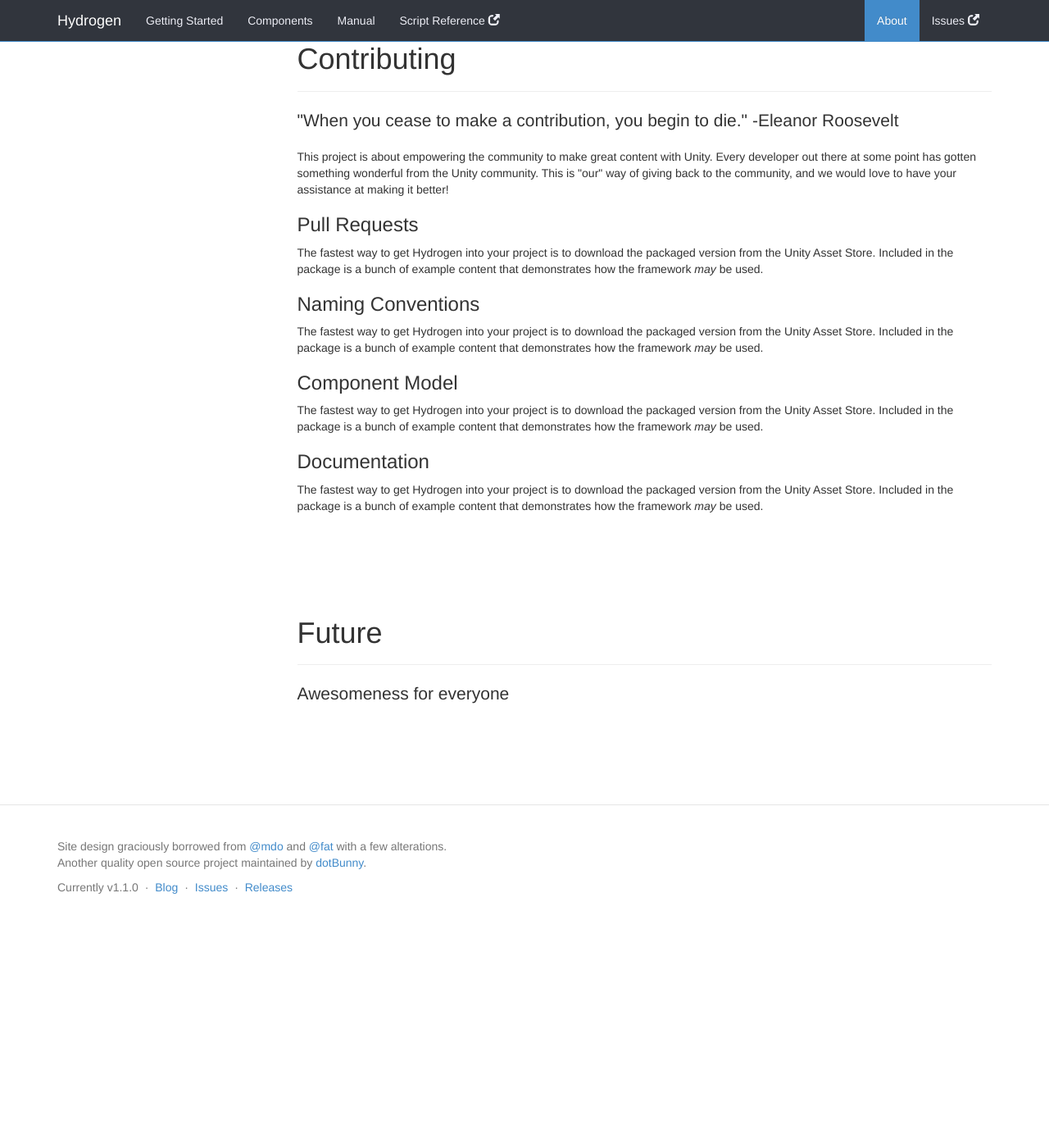
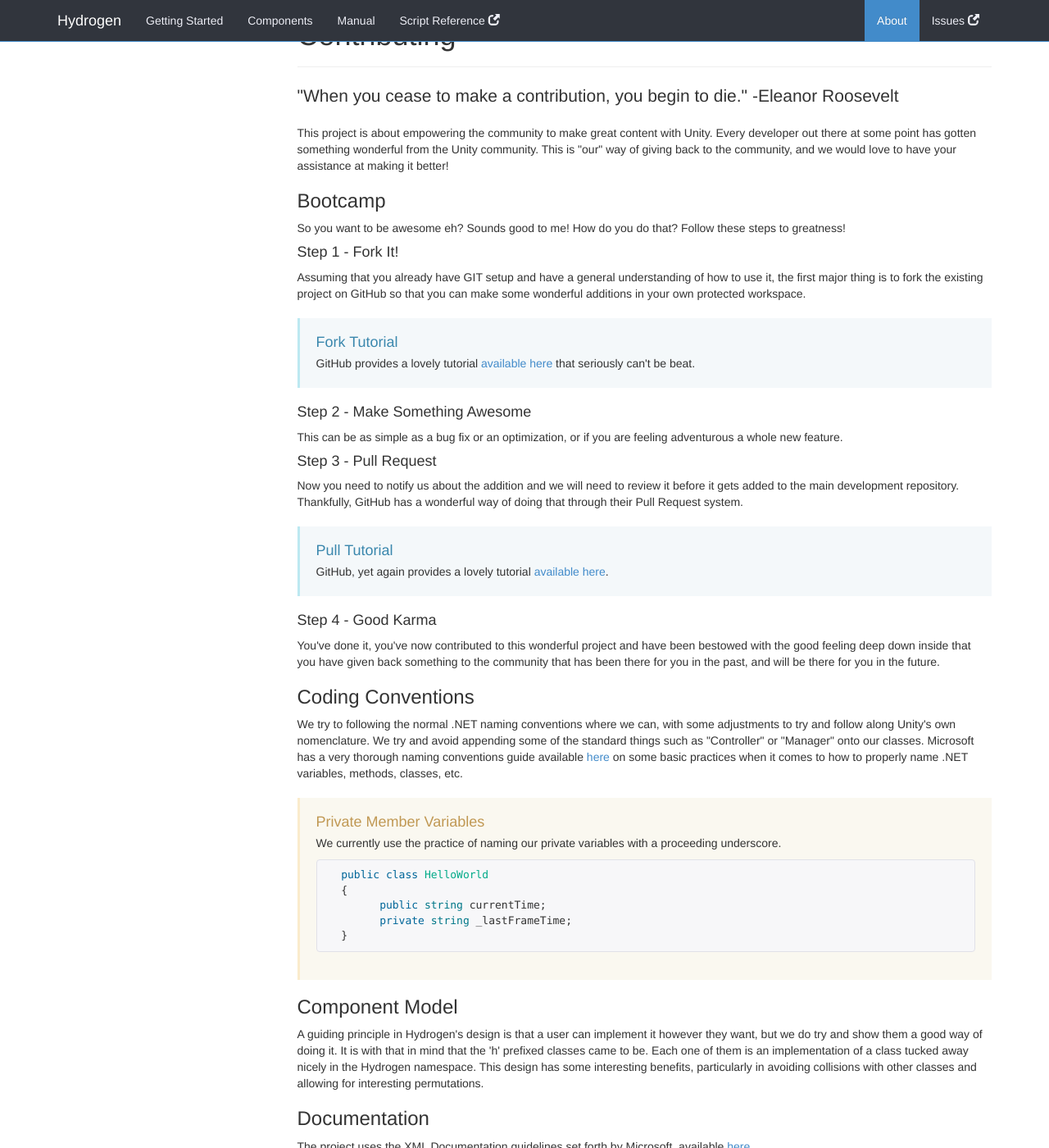
Before and after one commit to dotBunny/Hydrogen, a Jekyll site: the page built from about.html, in a window 1280 px wide and 1400 px high, scrolled down 1061 px. Shown: the whole window at 82% size. Built offline with Jekyll 4.4.1, drawn with Linux system fonts in a browser that asks for light colours; nearby versions of some CDN libraries; Markdown is read by kramdown in place of the engine named in the settings; comment, search, counter and statistics services are not loaded; before the commit the page ends 2193 px from its top, so only the background shows below that; some of the changed text lies outside the part shown.

Commit message:
Flushed out About page.

```diff
--- a/_config.yml
+++ b/_config.yml
@@ -15,7 +15,7 @@ exclude:          [".editorconfig", ".gitignore", "bower.json", "composer.json",
 port:             9001
 
 # Custom vars
-current_version:  1.1.0
+current_version:  1.1.1
 repo:             https://github.com/dotBunny/Hydrogen
 repo_releases:	  https://github.com/dotBunny/Hydrogen/releases
 repo_package:	  https://github.com/dotBunny/Hydrogen-Package
--- a/_includes/nav-about.html
+++ b/_includes/nav-about.html
@@ -7,8 +7,8 @@
 <li>
   <a href="#contributing">Contributing</a>
   <ul class="nav">
-  	<li><a href="#contributing-pull">Pull Requests</a></li>
-    <li><a href="#contributing-conventions">Naming Conventions</a></li>
+  	<li><a href="#contributing-bootcamp">Bootcamp</a></li>
+    <li><a href="#contributing-conventions">Coding Conventions</a></li>
     <li><a href="#contributing-component">Component Model</a></li>
     <li><a href="#contributing-documentation">Documentation</a></li>
   </ul>
--- a/_includes/nav-getting-started.html
+++ b/_includes/nav-getting-started.html
@@ -10,7 +10,6 @@
   <a href="#included">What's Included</a>
    <ul class="nav">
     <li><a href="#included-hydrogen">Hydrogen</a></li>
-    <li><a href="#included-package">Package Extras</a></li>
     <li><a href="#included-third-party">Third Party</a></li>
    </ul>
 </li>
--- a/_layouts/default.html
+++ b/_layouts/default.html
@@ -49,7 +49,7 @@
         <p>Site design graciously borrowed from <a href="http://twitter.com/mdo" target="_blank">@mdo</a> and <a href="http://twitter.com/fat" target="_blank">@fat</a> with a few alterations.</p>
         <p>Another quality open source project maintained by <a href="http://dotbunny.com"/>dotBunny</a>.</p>
         <ul class="footer-links">
-          <li>Currently v{{ site.current_version }}</li>
+          <li>Current v{{ site.current_version }}</li>
           <li class="muted">&middot;</li>
           <li><a href="{{ site.blog }}">Blog</a></li>
           <li class="muted">&middot;</li>
--- a/about.html
+++ b/about.html
@@ -24,7 +24,7 @@ base_url: "../"
   <div class="page-header">
     <h1 id="team">Core Team</h1>
   </div>
-  <p class="lead">Hydrogen is maintained by the founding team and a small group of invaluable core contributors.</p>
+  <p class="lead">Hydrogen is maintained by a small group of invaluable core contributors.</p>
   <div class="list-group bs-team">
     <div class="list-group-item">
       <iframe class="github-btn" src="http://ghbtns.com/github-btn.html?user=reapazor&amp;type=follow"></iframe>
@@ -53,18 +53,47 @@ base_url: "../"
   <p>This project is about empowering the community to make great content with Unity. Every developer out there at some point has gotten something wonderful from the Unity community. This is "our" way of giving back to the community, and we would love to have your assistance at making it better!
   </p>
 
-  <h3 id="contributing-conventions">Pull Requests</h3>
-  <p>The fastest way to get Hydrogen into your project is to download the packaged version from the Unity Asset Store. Included in the package is a bunch of example content that demonstrates how the framework <em>may</em> be used.</p>
+  <h3 id="contributing-bootcamp">Bootcamp</h3>
+  <p>So you want to be awesome eh? Sounds good to me! How do you do that? Follow these steps to greatness!
 
+  	<h4>Step 1 - Fork It!</h4>
+  	<p>Assuming that you already have GIT setup and have a general understanding of how to use it, the first major thing is to fork the existing project on GitHub so that you can make some wonderful additions in your own protected workspace.</p>
+    <div class="bs-callout bs-callout-info">
+		  <h4>Fork Tutorial</h4>
+	      <p>GitHub provides a lovely tutorial <a href="https://help.github.com/articles/fork-a-repo">available here</a> that seriously can't be beat.</p>
+	 </div>
 
-  <h3 id="contributing-conventions">Naming Conventions</h3>
-  <p>The fastest way to get Hydrogen into your project is to download the packaged version from the Unity Asset Store. Included in the package is a bunch of example content that demonstrates how the framework <em>may</em> be used.</p>
+	 <h4>Step 2 - Make Something Awesome</h4>
+	 <p>This can be as simple as a bug fix or an optimization, or if you are feeling adventurous a whole new feature.</p>
+
+	 <h4>Step 3 - Pull Request</h4>
+	 <p>Now you need to notify us about the addition and we will need to review it before it gets added to the main development repository. Thankfully, GitHub has a wonderful way of doing that through their Pull Request system.</p>
+	 <div class="bs-callout bs-callout-info">
+		  <h4>Pull Tutorial</h4>
+	      <p>GitHub, yet again provides a lovely tutorial <a href="https://help.github.com/articles/using-pull-requests">available here</a>.</p>
+	 </div>
+
+	 <h4>Step 4 - Good Karma</h4>
+	 <p>You've done it, you've now contributed to this wonderful project and have been bestowed with the good feeling deep down inside that you have given back something to the community that has been there for you in the past, and will be there for you in the future.</p>
+
+  <h3 id="contributing-conventions">Coding Conventions</h3>
+  <p>We try to following the normal .NET naming conventions where we can, with some adjustments to try and follow along Unity's own nomenclature. We try and avoid appending some of the standard things such as "Controller" or "Manager" onto our classes. Microsoft has a very thorough naming conventions guide available <a href="http://msdn.microsoft.com/en-us/library/xzf533w0(v=vs.71).aspx">here</a> on some basic practices when it comes to how to properly name .NET variables, methods, classes, etc. </p>
+      <div class="bs-callout bs-callout-warning">
+		  <h4>Private Member Variables</h4>
+	      <p>We currently use the practice of naming our private variables with a proceeding underscore. </p>
+{% highlight csharp %}
+  public class HelloWorld
+  {
+  	public string currentTime;
+  	private string _lastFrameTime;
+  }{% endhighlight %}
+	 	</div>
 
   <h3 id="contributing-component">Component Model</h3>
-  <p>The fastest way to get Hydrogen into your project is to download the packaged version from the Unity Asset Store. Included in the package is a bunch of example content that demonstrates how the framework <em>may</em> be used.</p>
+  <p>A guiding principle in Hydrogen's design is that a user can implement it however they want, but we do try and show them a good way of doing it. It is with that in mind that the 'h' prefixed classes came to be. Each one of them is an implementation of a class tucked away nicely in the Hydrogen namespace. This design has some interesting benefits, particularly in avoiding collisions with other classes and allowing for interesting permutations.</p>
 
   <h3 id="contributing-documentation">Documentation</h3>
-  <p>The fastest way to get Hydrogen into your project is to download the packaged version from the Unity Asset Store. Included in the package is a bunch of example content that demonstrates how the framework <em>may</em> be used.</p>
+  <p>The project uses the XML Documentation guidelines set forth by Microsoft, available <a href="http://msdn.microsoft.com/en-us/library/b2s063f7.aspx">here</a>.</p>
 </div>
 
 
@@ -74,6 +103,5 @@ base_url: "../"
   <div class="page-header">
     <h1 id="future">Future</h1>
   </div>
-  <p class="lead">Awesomeness for everyone</p>
-  <p></p>
-</div>
+  <p class="lead">More awesomeness, more examples, easier to use, more documentation!</p>
+  <p>There are lots of things that we would like to see ported over to Hydrogen from some of the internal codebases of <a href="http://dotbunny.com">dotBunny</a>, but this still remains a side project during regular work hours. So long as Unity keeps on taking leaps and bounds forward, you can expect to see this framework follow suit in making sure to adequately supplement what Unity lacks.</div>
```
Also changed, not shown: getting-started.html (+45 -31 lines), assets/img/ven-testflight.jpg (added).
